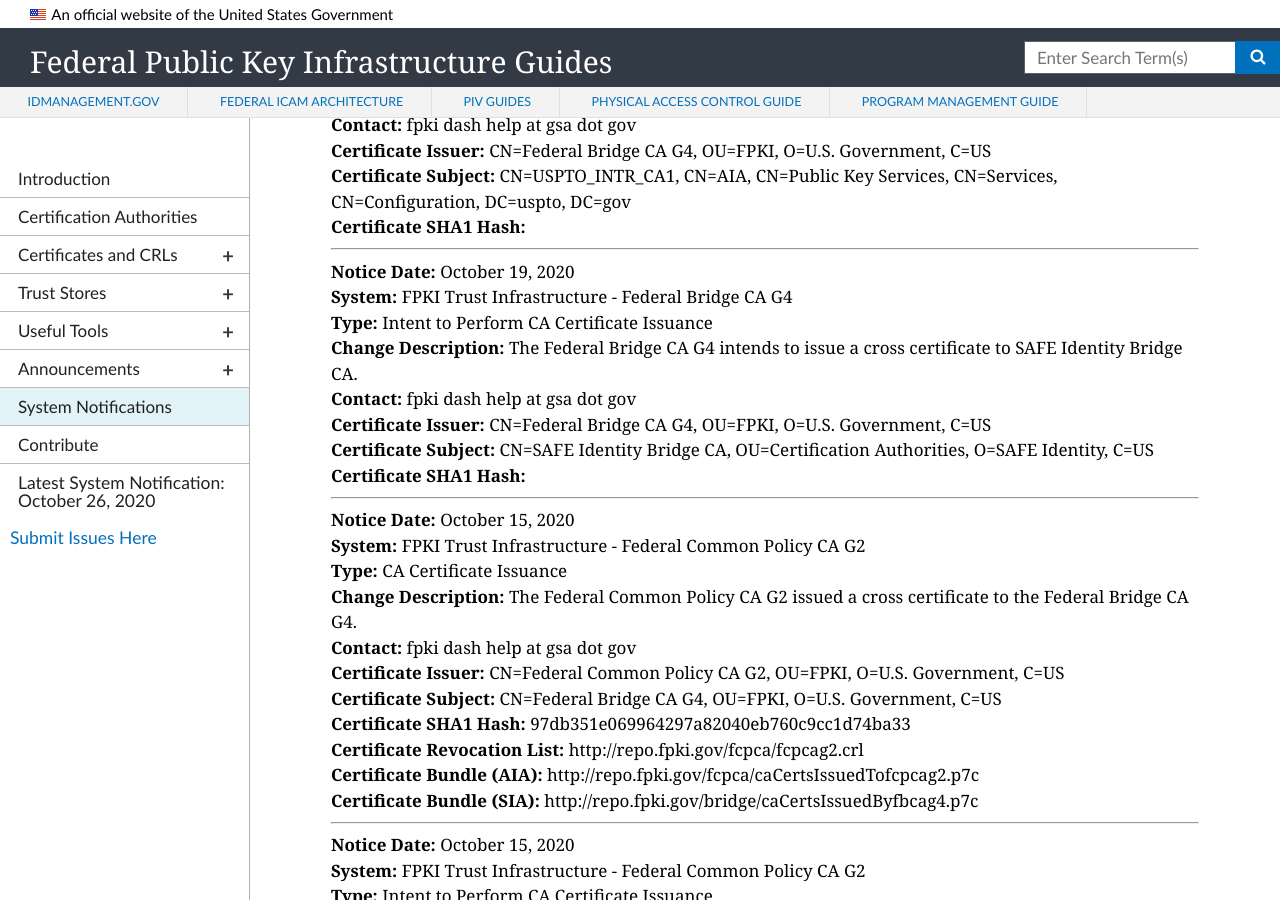
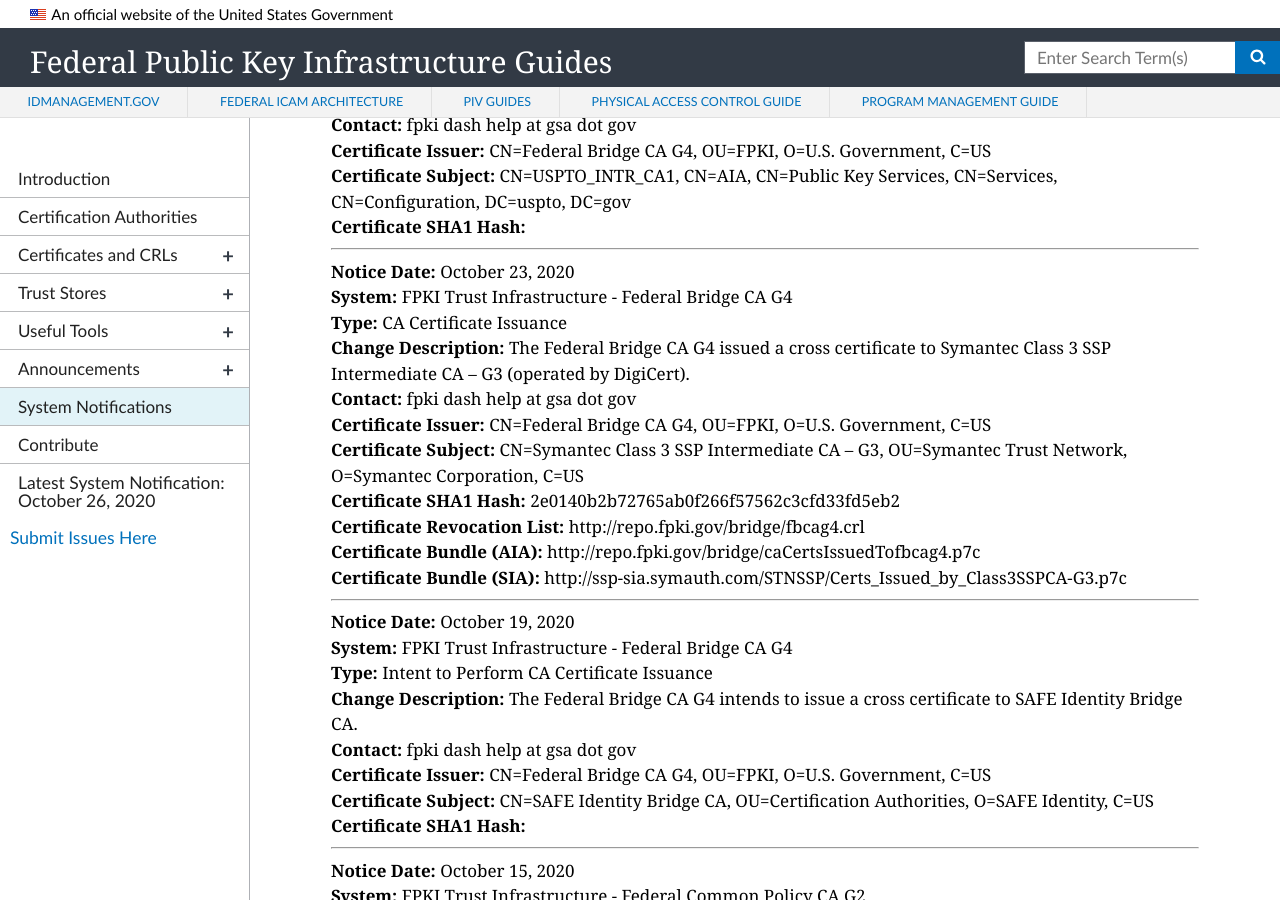
Before and after one commit to GSA/fpki-guides, a Jekyll site: the page built from pages/fpki_notifications.md, in a window 1280 px wide and 900 px high, scrolled down 1322 px. Built offline with Jekyll 4.4.1, drawn with Linux system fonts in a browser that asks for light colours; nearby versions of some CDN libraries.

Commit message:
Update notifications.yml

```diff
--- a/_data/notifications.yml
+++ b/_data/notifications.yml
@@ -2963,6 +2963,20 @@
   sia_uri:
   ocsp_uri:
 
+- notice_date: October 23, 2020
+  change_type: CA Certificate Issuance
+  start_datetime:
+  system: FPKI Trust Infrastructure - Federal Bridge CA G4
+  change_description: The Federal Bridge CA G4 issued a cross certificate to Symantec Class 3 SSP Intermediate CA – G3 (operated by DigiCert).
+  contact: fpki dash help at gsa dot gov
+  ca_certificate_hash: 2e0140b2b72765ab0f266f57562c3cfd33fd5eb2
+  ca_certificate_issuer: CN=Federal Bridge CA G4, OU=FPKI, O=U.S. Government, C=US
+  ca_certificate_subject: CN=Symantec Class 3 SSP Intermediate CA – G3, OU=Symantec Trust Network, O=Symantec Corporation, C=US
+  cdp_uri: http://repo.fpki.gov/bridge/fbcag4.crl
+  aia_uri: http://repo.fpki.gov/bridge/caCertsIssuedTofbcag4.p7c
+  sia_uri: http://ssp-sia.symauth.com/STNSSP/Certs_Issued_by_Class3SSPCA-G3.p7c
+  ocsp_uri:
+
 - notice_date: October 26, 2020
   change_type: Intent to Perform CA Certificate Issuance
   start_datetime:
```
